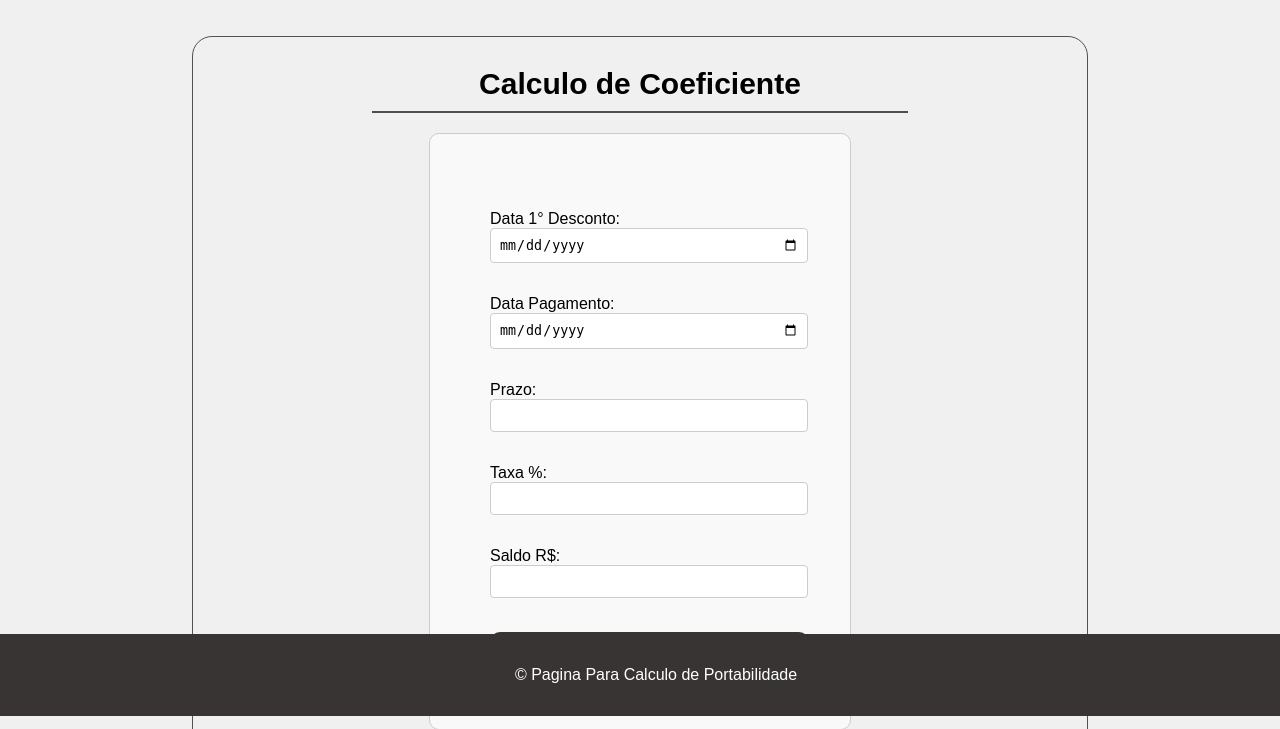
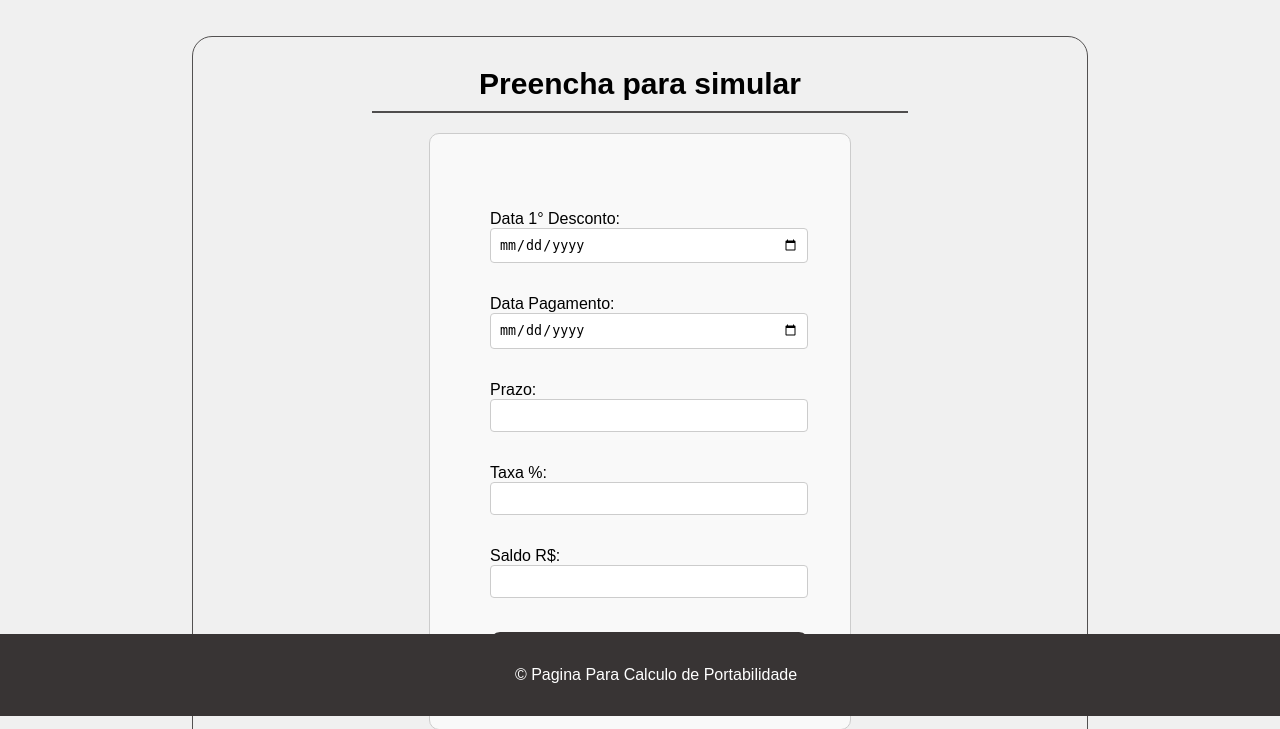
Before and after one commit to silvajoao97/sj.calculateprice, a Django app: page / in a window 1280 px wide. Shown: the part 84-813 px from the top of the page. Run offline with Django 5.2, Linux system fonts and the light colour scheme.

Commit message:
Ajuste deploy

```diff
--- a/calculatefinancial/app_calculate/templates/dado.html
+++ b/calculatefinancial/app_calculate/templates/dado.html
@@ -15,7 +15,7 @@
 
 
                     <div class="container2">
-                        <h1>Calculo de Coeficiente</h1>
+                        <h1>Preencha para simular</h1>
                     </div>
 
                     <form method="post" action="#render1">
```
